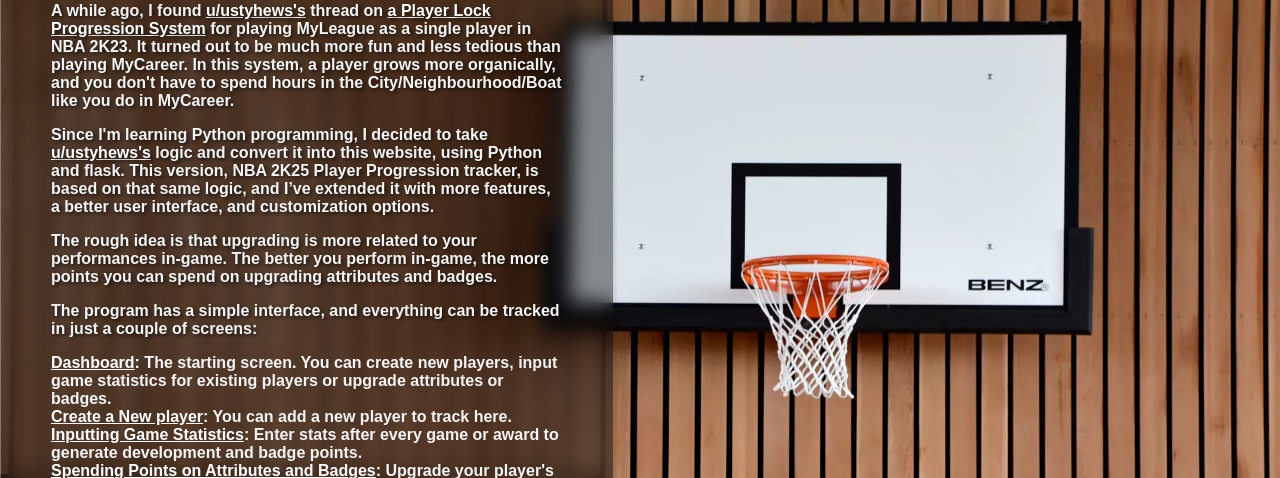
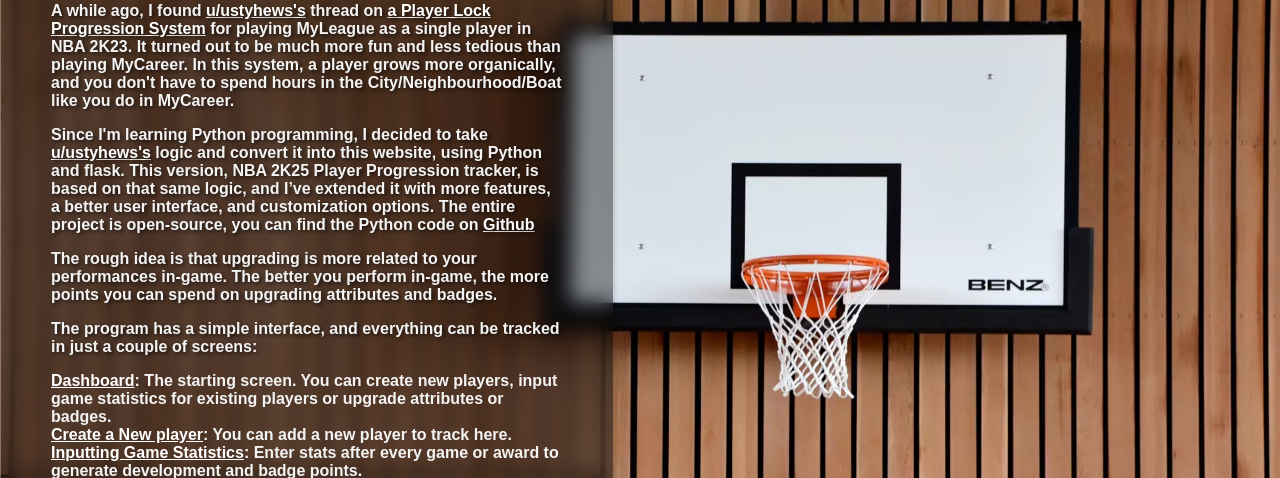
Before and after one commit to grundo80/NBA2K, a Flask app: page /about in a window 1280 px wide. Shown: the part 206-684 px from the top of the page. Run offline with Flask 3, Linux system fonts and the light colour scheme.

Commit message:
Adjusted the about page to reference the Github page.

```diff
--- a/app/templates/about.html
+++ b/app/templates/about.html
@@ -11,7 +11,7 @@ Welcome to the NBA 2K25 Player Progression Tracker! Track, improve, and emulate
         A while ago, I found <strong><a href="https://www.reddit.com/user/rustyhwe/" target="_blank">u/ustyhews's</a></strong> thread on <strong><a href="https://www.reddit.com/r/NBA2k/comments/xl11pq/player_lock_progression_system/" target="_blank">a Player Lock Progression System</a></strong> for playing MyLeague as a single player in NBA 2K23. It turned out to be much more fun and less tedious than playing MyCareer. In this system, a player grows more organically, and you don't have to spend hours in the City/Neighbourhood/Boat like you do in MyCareer.
     </p>
     <p>
-        Since I'm learning Python programming, I decided to take <strong><a href="https://www.reddit.com/user/rustyhwe/" target="_blank">u/ustyhews's</a></strong> logic and convert it into this website, using Python and flask. This version, NBA 2K25 Player Progression tracker, is based on that same logic, and I’ve extended it with more features, a better user interface, and customization options.
+        Since I'm learning Python programming, I decided to take <strong><a href="https://www.reddit.com/user/rustyhwe/" target="_blank">u/ustyhews's</a></strong> logic and convert it into this website, using Python and flask. This version, NBA 2K25 Player Progression tracker, is based on that same logic, and I’ve extended it with more features, a better user interface, and customization options. The entire project is open-source, you can find the Python code on <strong><a href="https://github.com/JonasDockx/NBA2K25_PLP" target="_blank">Github</a></strong>
     </p>
     <p>
         The rough idea is that upgrading is more related to your performances in-game. The better you perform in-game, the more points you can spend on upgrading attributes and badges.
```
